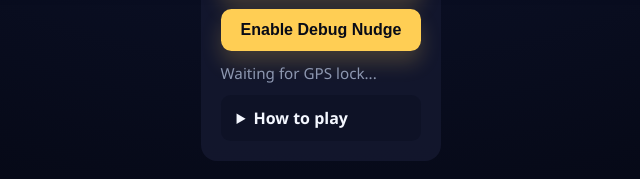
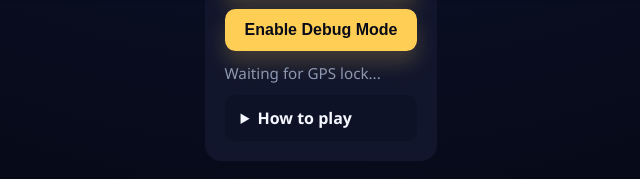
Before and after one commit to vatavian/BrowserGame, a plain HTML site: page index.html in a window 1280 px wide. Shown: the part 784-963 px from the top of the page, 319-959 px from the left. Drawn offline with nearby package versions, Linux system fonts and the light colour scheme.

Commit message:
Change initial debug button label to "Enable Debug Mode"

```diff
--- a/index.html
+++ b/index.html
@@ -46,7 +46,7 @@
         <div id="map" role="application" aria-label="Map showing your current location"></div>
         <section class="controls">
             <button id="startButton" type="button">Start New Sprint</button>
-            <button id="toggleDebug" type="button" aria-pressed="false">Enable Debug Nudge</button>
+            <button id="toggleDebug" type="button" aria-pressed="false">Enable Debug Mode</button>
             <p id="statusMessage" class="status">Waiting for GPS lock...</p>
             <details class="instructions">
                 <summary>How to play</summary>
```
